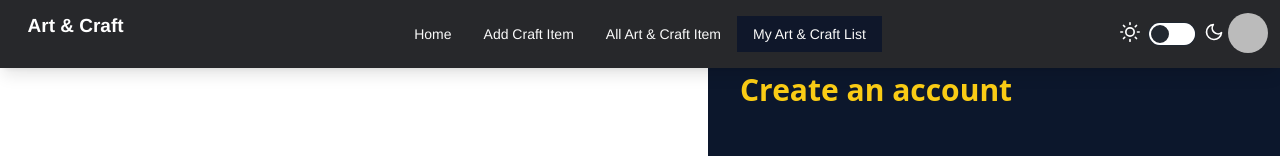
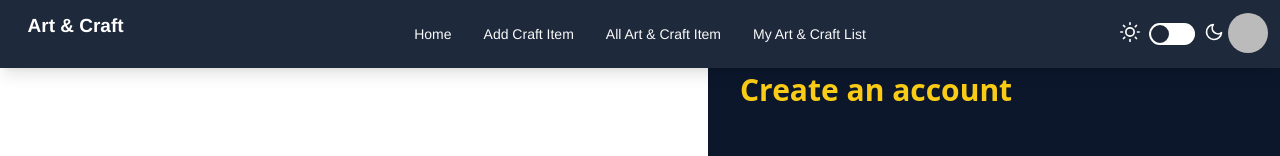
Before and after one commit to nazmul6548/creative-craft-client-side, a React (Vite) app: page /register in a window 1280 px wide. Shown: the top 156 px of the page. Built offline with nearby package versions, Linux system fonts and the light colour scheme; no server answers; sample sign-in values are in the browser's storage.

Commit message:
complete view details task

```diff
--- a/src/Component/Navbar.jsx
+++ b/src/Component/Navbar.jsx
@@ -48,7 +48,7 @@ const Navbar = () => {
 
 
 
-              <li className="bg-slate-900">
+              <li className="">
               <NavLink to="/myCraft">My Art & Craft List</NavLink>
             </li>
 
@@ -87,7 +87,7 @@ const Navbar = () => {
       </div>
     </div>
      ) : (
-        <div className="navbar bg-[#27282b] fixed top-0 shadow-lg  z-[4] ">
+        <div className="navbar bg-slate-800 fixed top-0 shadow-lg  z-[4] ">
         <div className="navbar-start   text-white ">
           <div className="dropdown">
           <div tabIndex={0} role="button" className="btn btn-ghost lg:hidden">
--- a/src/Pages/AllArtCraftItems.jsx
+++ b/src/Pages/AllArtCraftItems.jsx
@@ -1,9 +1,11 @@
 
-import { useLoaderData } from "react-router-dom";
+import { Link, useLoaderData } from "react-router-dom";
 import { Typewriter } from 'react-simple-typewriter';
 
 const AllArtCraftItems = () => {
     const data =useLoaderData()
+
+
     console.log(data);
     return (
         <div className="overflow-x-auto mt-20">
@@ -60,8 +62,10 @@ const AllArtCraftItems = () => {
                             {item.rating}
                         </td>
                         <td className="px-6 py-4 text-sm">
-                            <button className="px-2 py-1 text-xs font-semibold leading-tight text-white bg-blue-500 rounded-md hover:bg-blue-600 focus:outline-none focus:bg-blue-600">Edit</button>
-                            <button className="px-2 py-1 ml-2 text-xs font-semibold leading-tight text-white bg-red-500 rounded-md hover:bg-red-600 focus:outline-none focus:bg-red-600">Delete</button>
+                          <Link to={`/detailscard/${item._id}`}>
+                          <button className="px-2 py-1 text-xs font-semibold leading-tight text-white bg-blue-500 rounded-md hover:bg-blue-600 focus:outline-none focus:bg-blue-600">View Details</button>
+                          </Link>
+                            {/* <button className="px-2 py-1 ml-2 text-xs font-semibold leading-tight text-white bg-red-500 rounded-md hover:bg-red-600 focus:outline-none focus:bg-red-600">Delete</button> */}
                         </td>
                     </tr>
                 </tbody>
```
